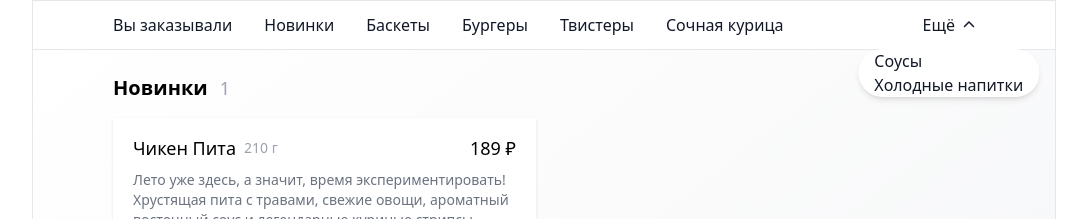
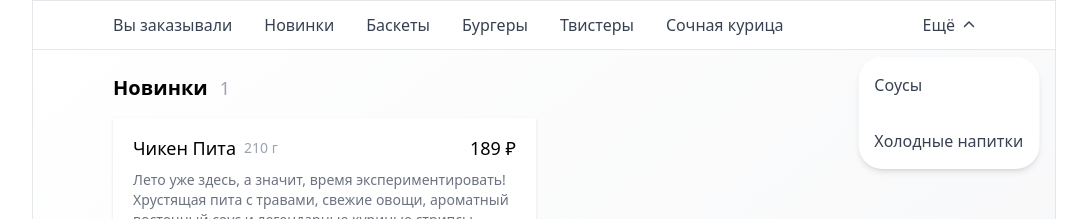
Before and after one commit to pritulaziah/ya-eda, a React (Create React App) app: page / in a window 1280 px wide. Both pictures are taken after a click on the element "Ещё". Shown: the top 219 px of the page, without its empty margins (8-1095 px from the left). Built offline with nearby package versions, Linux system fonts and the light colour scheme.

Commit message:
clear and beautify

```diff
--- a/src/components/NavigationBar/ExtraNavigation.tsx
+++ b/src/components/NavigationBar/ExtraNavigation.tsx
@@ -31,7 +31,7 @@ const ExtraNavigation = ({
   );
 
   const onChangeExpanded = (event: React.MouseEvent<HTMLDivElement>) => {
-    event.stopPropagation(); // stop bubbling
+    event.stopPropagation(); // stop bubbling react
     setExpanded((prevState) => !prevState);
   };
 
@@ -42,14 +42,26 @@ const ExtraNavigation = ({
   return (
     <div
       onClick={onChangeExpanded}
-      className="flex content-end items-center cursor-pointer relative text-gray-900"
+      className={clsx([
+        "flex",
+        "content-end",
+        "items-center",
+        "cursor-pointer",
+        "relative",
+        "text-gray-700",
+        "transition-colors",
+        expanded ? "text-gray-300" : "hover:text-slate-900",
+      ])}
     >
       <span>Ещё</span>
       <span
-        className={clsx(
-          "ml-2 text-xs flex transition-transform",
-          expanded ? "rotate-180" : "rotate-0"
-        )}
+        className={clsx([
+          "ml-2",
+          "text-xs",
+          "flex",
+          "transition-transform",
+          expanded ? "rotate-180" : "rotate-0",
+        ])}
       >
         <FontAwesomeIcon icon="chevron-down" />
       </span>
--- a/src/components/NavigationBar/ExtraNavigationList.tsx
+++ b/src/components/NavigationBar/ExtraNavigationList.tsx
@@ -2,6 +2,7 @@ import React, { MutableRefObject } from "react";
 import useClickOutside from "hooks/useClickOutside";
 import NavigationItem from "./NavigationItem";
 import { INavigationItem } from "./NavigationBar";
+import clsx from "clsx";
 
 interface IProps {
   width: number;
@@ -15,12 +16,33 @@ const ExtraNavigationList = React.forwardRef<HTMLUListElement, IProps>(
 
     return (
       <ul
-        style={{ width: `${width}px` }}
+        style={{ width: `${width}px`, top: "calc(100% + 8px)" }}
         ref={ref}
-        className="absolute flex flex-col shadow-md rounded-3xl bg-white left-2/4 top-full -translate-x-1/2"
+        className={clsx([
+          "absolute",
+          "flex",
+          "flex-col",
+          "shadow-md",
+          "rounded-3xl",
+          "bg-white",
+          "left-2/4",
+          "top-full",
+          "-translate-x-1/2",
+          "overflow-auto",
+        ])}
       >
         {navigations.map(({ title }, index) => (
-          <NavigationItem key={index}>{title}</NavigationItem>
+          <NavigationItem
+            key={index}
+            className={clsx([
+              "py-4",
+              "bg-transparent",
+              "hover:bg-gray-100",
+              "transition-colors",
+            ])}
+          >
+            {title}
+          </NavigationItem>
         ))}
       </ul>
     );
--- a/src/components/NavigationBar/NavigationItem.tsx
+++ b/src/components/NavigationBar/NavigationItem.tsx
@@ -1,19 +1,33 @@
+import clsx from "clsx";
 import React from "react";
 import { INavigationItem } from "./NavigationBar";
 
 interface IProps extends Omit<INavigationItem, "title"> {
   children: React.ReactNode;
+  className?: React.HTMLAttributes<HTMLElement>["className"];
 }
 
 const NavigationItem = React.forwardRef<HTMLLIElement, IProps>(
-  ({ children }, ref) => {
+  ({ children, className }, ref) => {
     const handleClick = () => {};
 
     return (
       <li
         ref={ref}
         onClick={handleClick}
-        className="flex px-4 h-full text-center items-center text-gray-900"
+        className={clsx([
+          "flex",
+          "px-4",
+          "h-full",
+          "text-center",
+          "items-center",
+          "text-gray-700",
+          "cursor-pointer",
+          "hover:text-slate-900",
+          "transition-colors",
+          "whitespace-nowrap",
+          className,
+        ])}
       >
         {children}
       </li>
```
